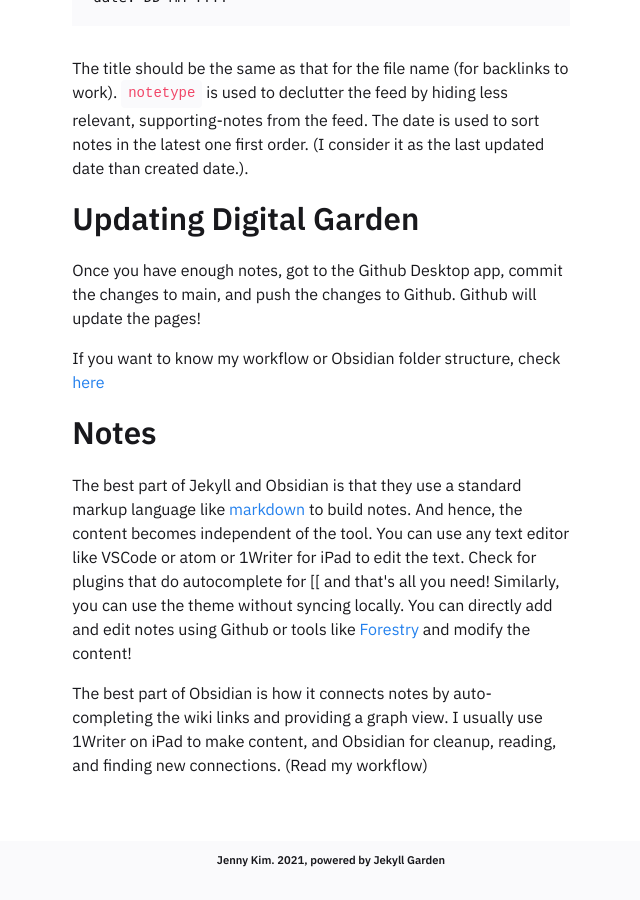
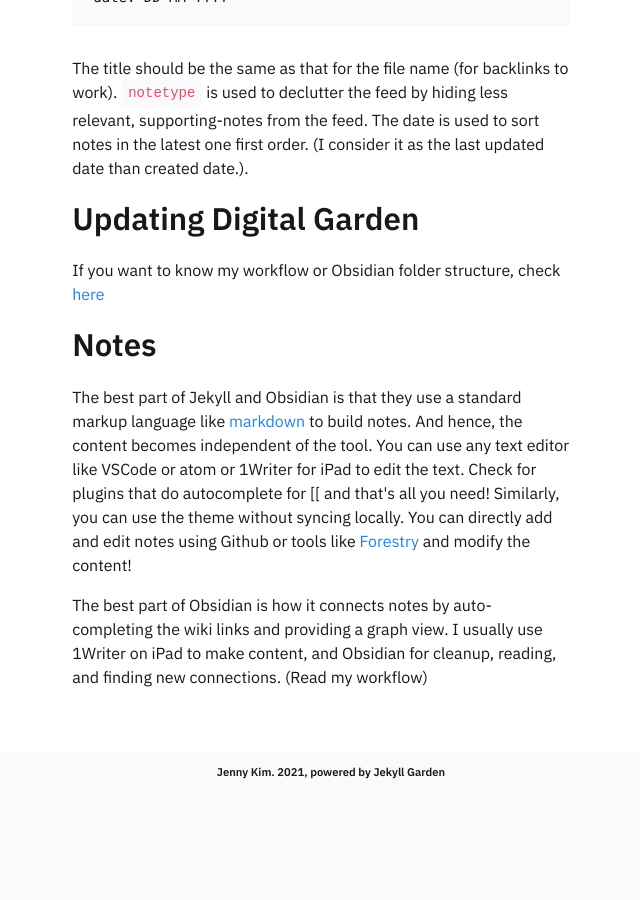
Before and after one commit to jenjenhub/blog, a Jekyll site: the page built from _posts/2020-03-01-how-to.md, in a window 1280 px wide and 900 px high, scrolled down 2782 px. Shown: the whole window, without its empty margins (319-959 px from the left). Built offline with Jekyll 4.4.1, drawn with Linux system fonts in a browser that asks for light colours; after the commit the page ends 3630 px from its top, so only the background shows below that.

Commit message:
Update 2020-03-01-how-to.md

```diff
--- a/_posts/2020-03-01-how-to.md
+++ b/_posts/2020-03-01-how-to.md
@@ -54,8 +54,6 @@ The title should be the same as that for the file name (for backlinks to work).
 
 ## Updating Digital Garden
 
-Once you have enough notes, got to the Github Desktop app, commit the changes to main, and push the changes to Github. Github will update the pages!
-
 If you want to know my workflow or Obsidian folder structure, check [here]()
 
 ## Notes
```
